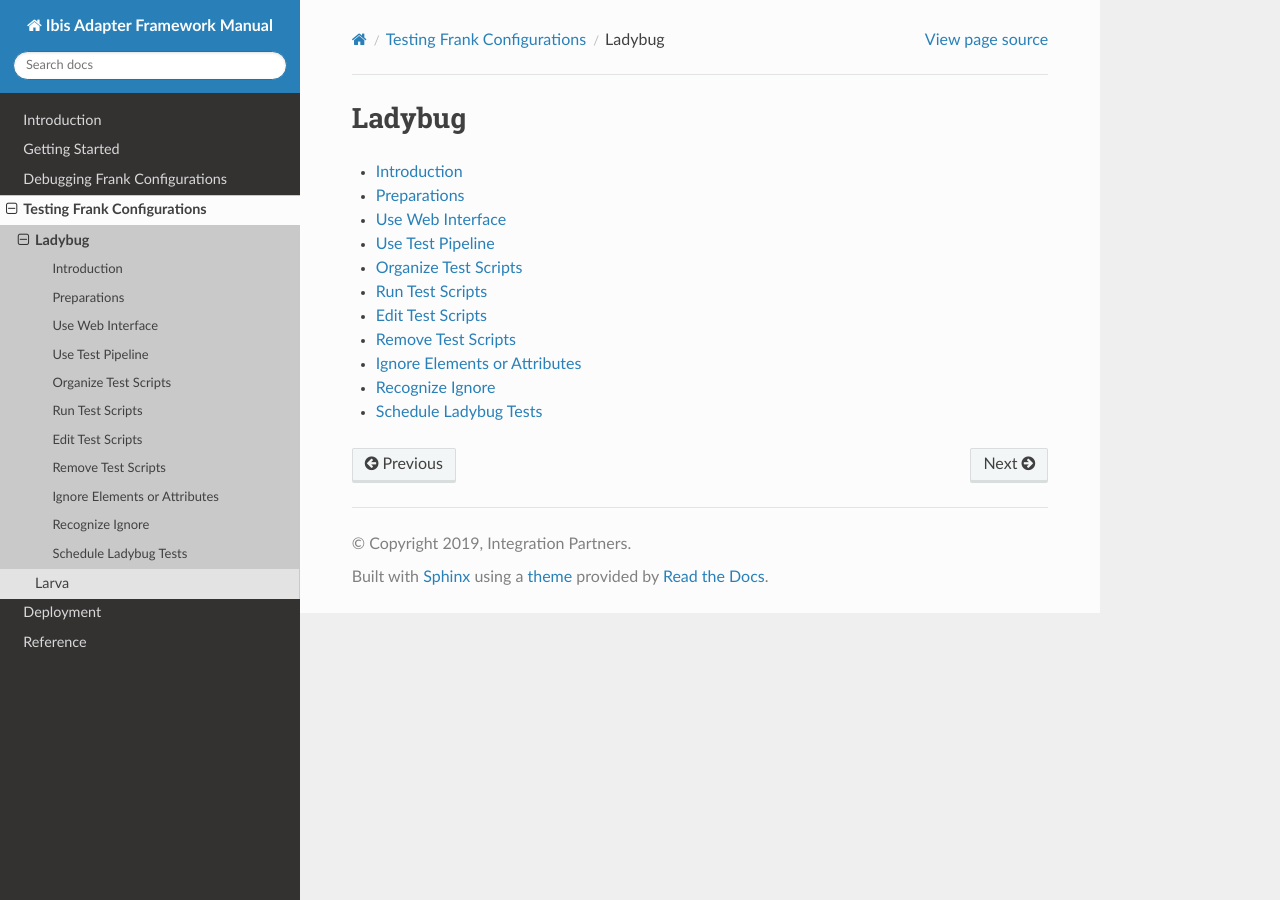
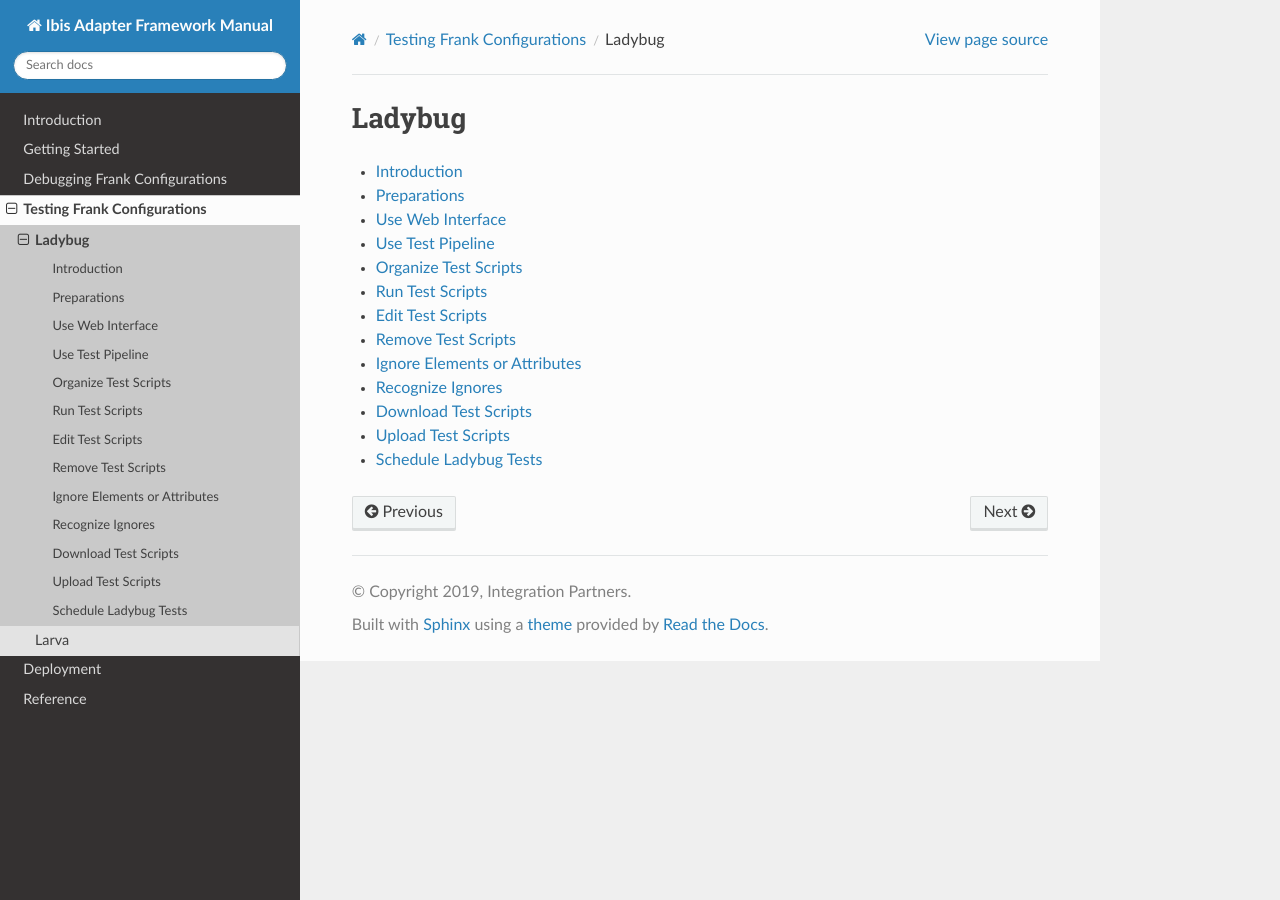
Before and after one commit to frankframework/frank-manual, a Sphinx documentation site: the page built from docs/source/testing/ladybug/ladybug.rst, in a window 1280 px wide. Built offline with Sphinx 7.4.7 and the Read the Docs theme 2.0.0, drawn with Linux system fonts in a browser that asks for light colours.

Commit message:
Fix issues

```diff
--- a/docs/source/testing/ladybug/ladybug.rst
+++ b/docs/source/testing/ladybug/ladybug.rst
@@ -15,5 +15,7 @@ Ladybug
    edit/edit
    remove/remove
    ignore/ignore
-   recognizeIgnore/recognizeIgnore
+   recognizeIgnores/recognizeIgnores
+   download/download
+   upload/upload
    schedule/schedule
--- a/docs/source/testing/ladybug/recognizeIgnore/recognizeIgnore.rst
+++ /dev/null
@@ -1,4 +0,0 @@
-.. _recognizeIgnore:
-
-Recognize Ignore
-================
--- /dev/null
+++ b/docs/source/testing/ladybug/recognizeIgnores/recognizeIgnores.rst
@@ -0,0 +1,4 @@
+.. _recognizeIgnores:
+
+Recognize Ignores
+=================
```
